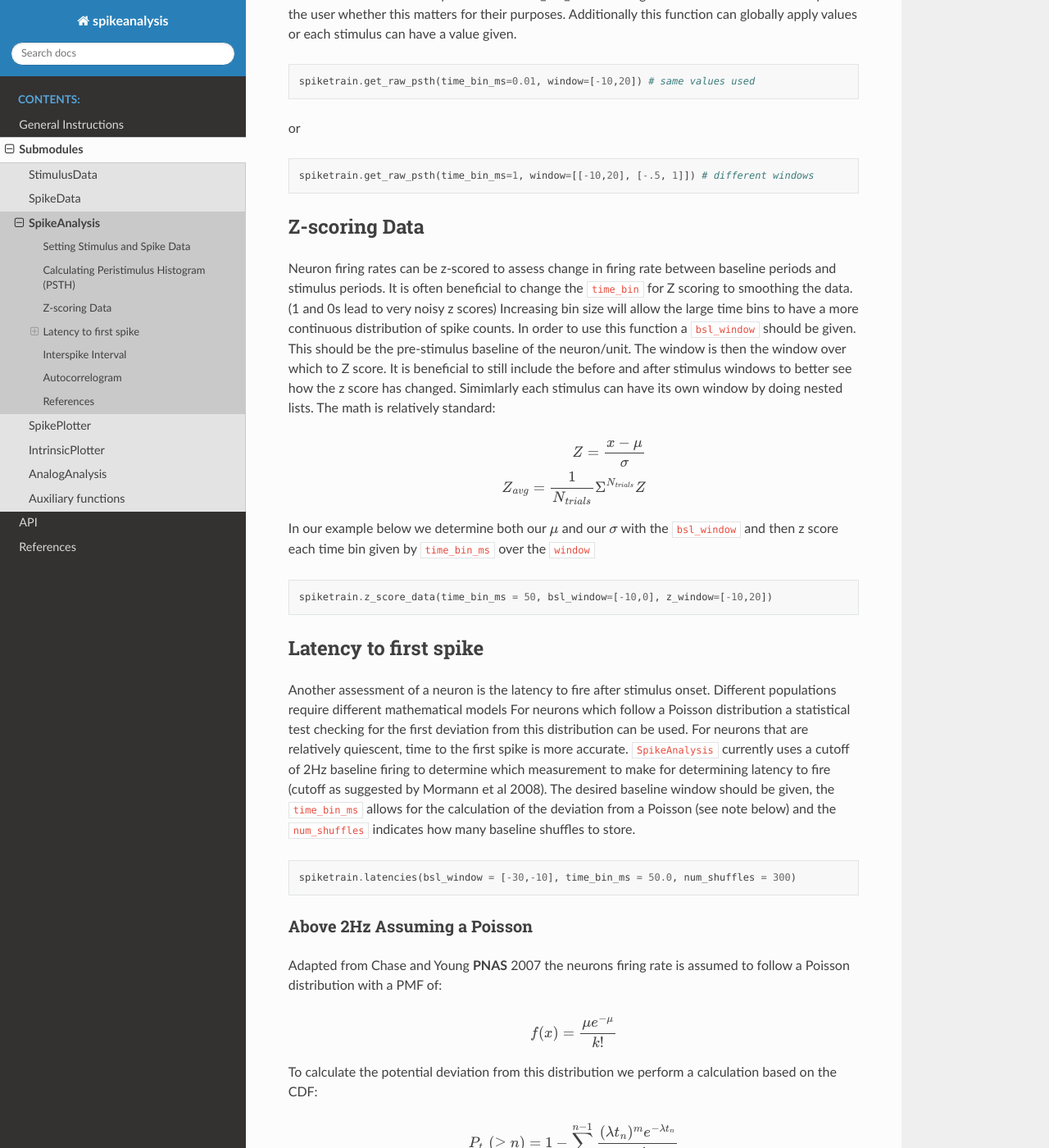
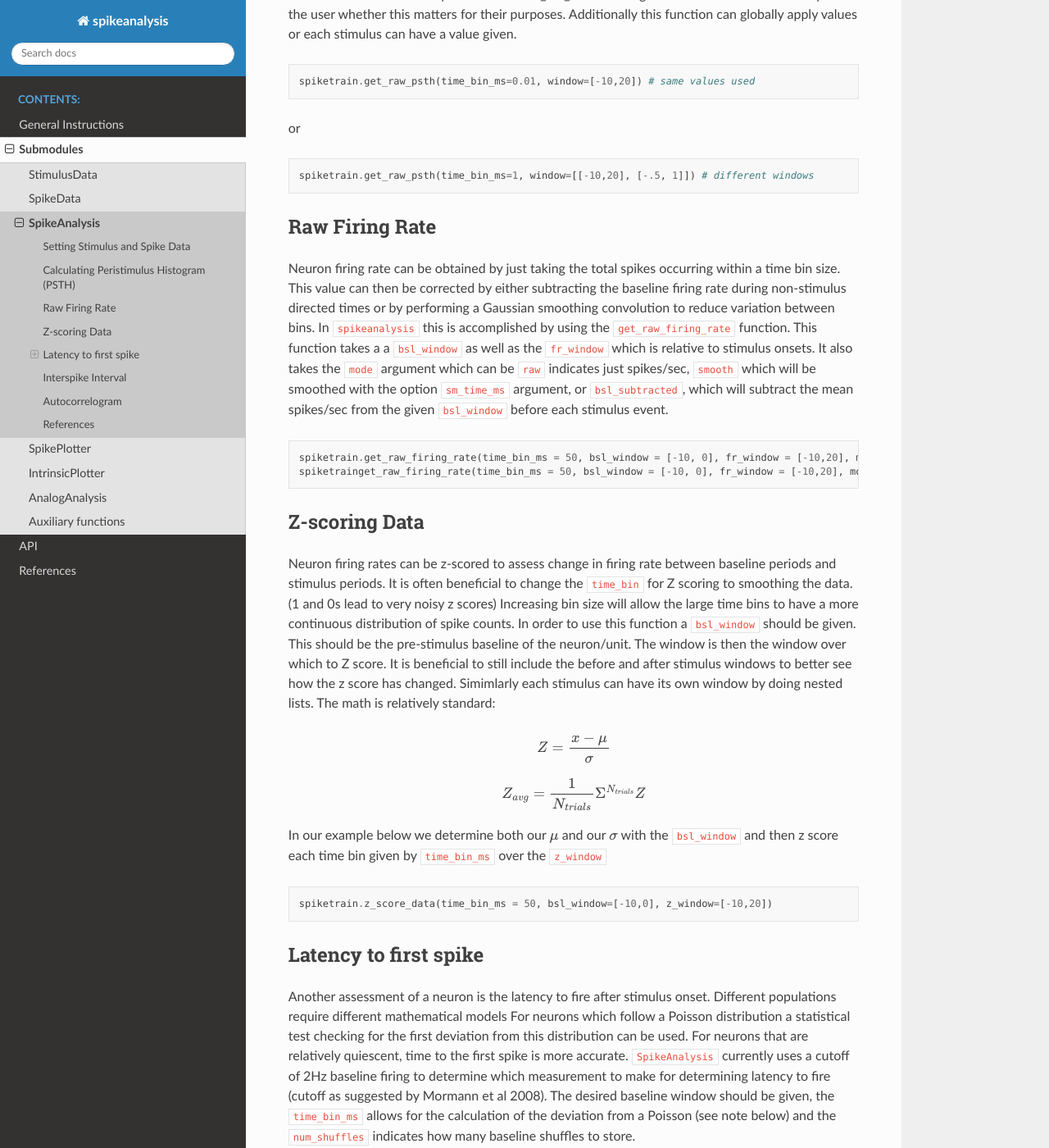
Before and after one commit to zm711/spikeanalysis, a Sphinx documentation site: the page built from docs/source/submodules/spike_analysis.rst, in a window 1280 px wide and 1400 px high, scrolled down 890 px. Shown: the whole window at 82% size. Built offline with Sphinx 7.4.7 and the Read the Docs theme 2.0.0, drawn with Linux system fonts in a browser that asks for light colours.

Commit message:
update for raw firing rate

```diff
--- a/docs/source/submodules/spike_analysis.rst
+++ b/docs/source/submodules/spike_analysis.rst
@@ -48,6 +48,23 @@ or
 
     spiketrain.get_raw_psth(time_bin_ms=1, window=[[-10,20], [-.5, 1]]) # different windows
 
+
+Raw Firing Rate
+---------------
+
+Neuron firing rate can be obtained by just taking the total spikes occurring within a time bin size. This value can then be
+corrected by either subtracting the baseline firing rate during non-stimulus directed times or by performing a Gaussian smoothing
+convolution to reduce variation between bins. In :code:`spikeanalysis` this is accomplished by using the :code:`get_raw_firing_rate`
+function. This function takes a a :code:`bsl_window` as well as the :code:`fr_window` which is relative to stimulus onsets. It also
+takes the :code:`mode` argument which can be :code:`raw` indicates just spikes/sec, :code:`smooth` which will be smoothed with the
+option :code:`sm_time_ms` argument, or :code:`bsl_subtracted`, which will subtract the mean spikes/sec from the given :code:`bsl_window`
+before each stimulus event.
+
+.. code-block:: python
+
+    spiketrain.get_raw_firing_rate(time_bin_ms = 50, bsl_window = [-10, 0], fr_window = [-10,20], mode = "raw") # only does raw
+    spiketrainget_raw_firing_rate(time_bin_ms = 50, bsl_window = [-10, 0], fr_window = [-10,20], mode = "smooth", sm_time_ms=10) # smoothes data
+
 Z-scoring Data
 --------------
 
@@ -62,10 +79,12 @@ changed. Simimlarly each stimulus can have its own window by doing nested lists.
 
     Z = \frac{x - \mu}{\sigma}
 
+.. math::
+
     Z_{avg} = \frac{1}{N_{trials}} \Sigma^{N_{trials}} Z
 
 In our example below we determine both our :math:`\mu` and our :math:`\sigma` with the :code:`bsl_window` and
-then z score each time bin given by :code:`time_bin_ms` over the :code:`window`
+then z score each time bin given by :code:`time_bin_ms` over the :code:`z_window`
 
 .. code-block:: python
 
```
